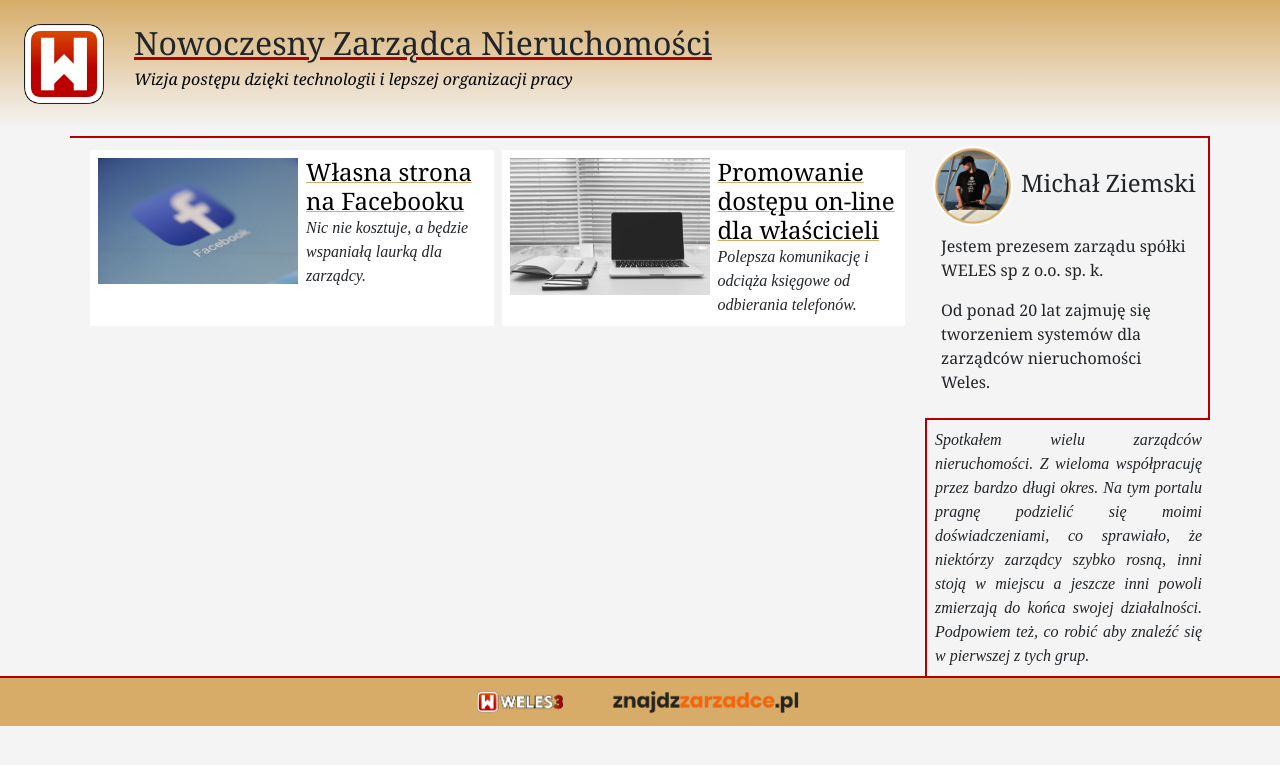
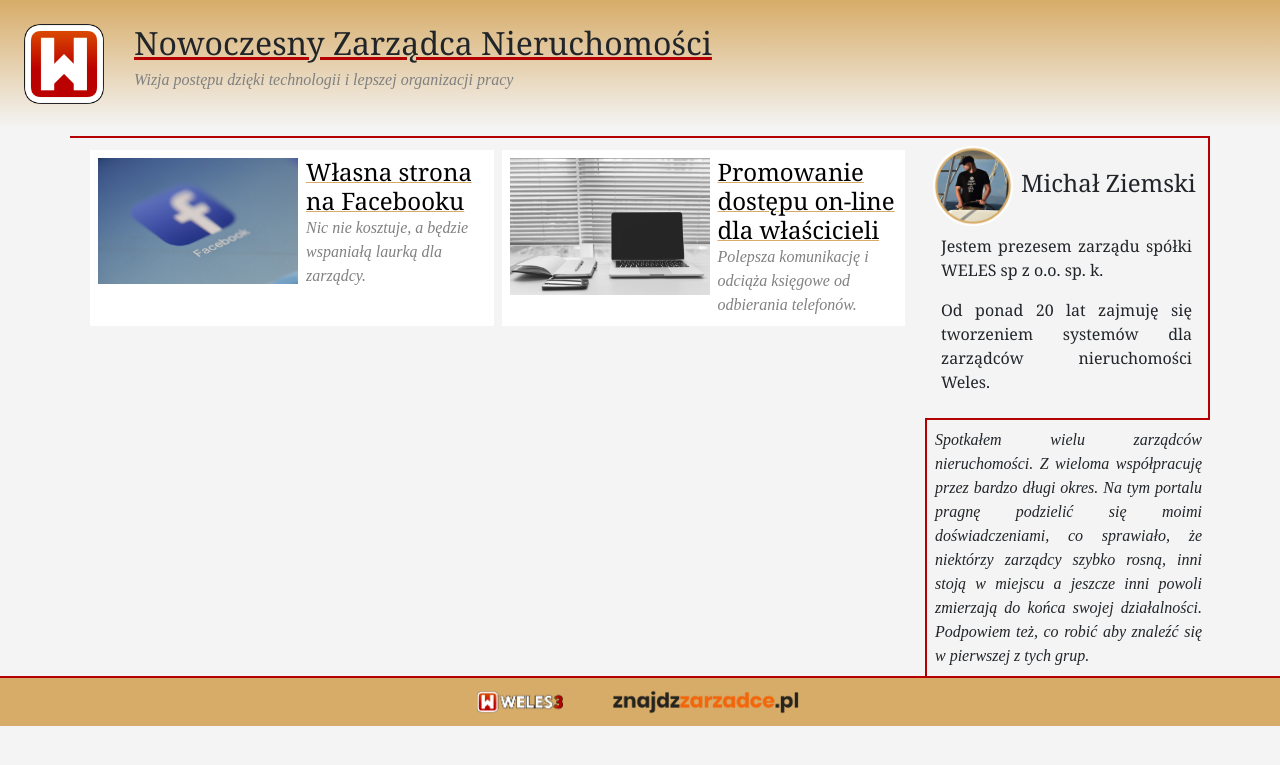
Before and after one commit to Weles3/WWWNowoczesnyZarzadca, a Jekyll site: the page built from index.html, in a window 1280 px wide. Shown: the top 765 px of the page. Built offline with Jekyll 4.4.1, drawn with Linux system fonts in a browser that asks for light colours; nearby versions of some CDN libraries.

Commit message:
layout final

```diff
--- a/_includes/postcard.html
+++ b/_includes/postcard.html
@@ -4,7 +4,7 @@
             <img class="mr-2 float-left wls-card-img" src={{ include.post.image | relative_url }}>
             <span class="h4">{{ include.post.title }}</span>
         </a>
-        <div class="wls-quote">{{ include.post.subTitle }}</div>
+        <div class="wls-quote wls-subtitle">{{ include.post.subTitle }}</div>
     </div>
     <div class="d-block d-sm-none text-center ">
         <a href="{{ include.post.url }}">
@@ -14,6 +14,6 @@
 
             <span class="h4">{{ include.post.title }}</span>
         </a>
-        <div class="wls-quote">{{ include.post.subTitle }}</div>
+        <div class="wls-quote wls-subtitle">{{ include.post.subTitle }}</div>
     </div>
 </div>
--- a/_layouts/default.html
+++ b/_layouts/default.html
@@ -21,7 +21,7 @@
             <div class="col-12 col-md">
                 <h2 class="wls-title">{{ page.title }}</h2>
                 {% unless page.subTitle == nil or page.subTitle == blank %}
-                <h6>{{ page.subTitle }}</h6>
+                <h6 class="wls-subtitle wls-quote">{{ page.subTitle }}</h6>
                 {% endunless %}
 
             </div>
--- a/_layouts/post.html
+++ b/_layouts/post.html
@@ -11,10 +11,7 @@ layout: default
             </div>
 
             <div class="bg-white p-2 mb-2">
-                <div class="mb-1">Opublikowano {{ page.date | date: "%Y-%m-%d" }}</div>
-                <div class="">
-                    <i class="fas fa-list mr-2"></i>Spis treści
-                </div>
+                <div class="mb-1 wls-subtitle small text-center">Opublikowano {{ page.date | date: "%Y-%m-%d" }}</div>
                 {% include toc.html html=content id="toc" item_class="wls-toc" %}
             </div>
         </div>
--- a/css/main.scss
+++ b/css/main.scss
@@ -55,10 +55,6 @@ a
         background-image: linear-gradient(to bottom, $wls-color-orange, transparent);
     }
 
-    h6 {
-        font-style: italic;
-        color: black;
-    }
 }
 
 .wls-foot {
@@ -103,6 +99,10 @@ a
     text-decoration-color: $wls-color-red;
 }
 
+.wls-subtitle {
+    color: gray
+}
+
 .btn-primary {
     background-color: rgb(215, 172, 104);
     border-color: rgb(215, 172, 104);
@@ -123,4 +123,7 @@ a
         @include toc-ul ;
         padding-left: 10px;
     }
+    p {
+        margin: 0px
+    }
 }
--- a/index.html
+++ b/index.html
@@ -21,7 +21,7 @@ subTitle: Wizja postępu dzięki technologii i lepszej organizacji pracy
             </div>
         </div>
         <div class="col-12 col-md-3 p-0">
-            <div class="wls-bg p-2 wls-br-r wls-bb-r wls-bt-r">
+            <div class="wls-bg p-2 wls-br-r wls-bb-r wls-bt-r text-justify">
                 <h4><img class="wls-ico-5x mr-2 font-weight-bold" src={{ "/img/avatar.png" | relative_url }}>Michał&nbsp;Ziemski</h4>
                 <p class="mx-2">
                     Jestem prezesem zarządu spółki WELES sp z&nbsp;o.o. sp.&nbsp;k.
```
